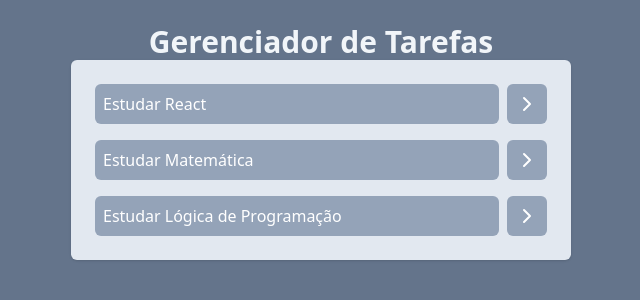
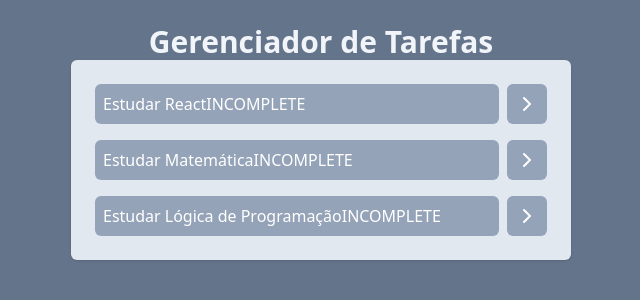
Before and after one commit to ismarsi-matheus/react.js, a React (Vite) app: page / in a window 1280 px wide. Shown: the top 300 px of the page, without its empty margins (319-959 px from the left). Built offline with nearby package versions, Linux system fonts and the light colour scheme.

Commit message:
função com props

```diff
--- a/src/App.jsx
+++ b/src/App.jsx
@@ -25,6 +25,24 @@
     },
   ]);
 
+  function onTaskClick(taskId) {
+    const newTasks = tasks.map(task => {
+      if (task.id === taskId) {
+        return { ...task, isCompleted: !task.isCompleted }
+      }
+
+      return task
+    })
+
+    setTasks(newTasks)
+  }
+
+
+
+
+
+
+
   return (
     <div className="w-screen h-screen bg-slate-500 flex justify-center p-6">
       <div className="w-[500px]">
@@ -32,7 +50,7 @@
           Gerenciador de Tarefas
         </h1>
         <AddTask />
-        <Tasks tasks={tasks} />
+        <Tasks tasks={tasks} onTaskClick={onTaskClick}/>
       </div>
     </div>
   );
--- a/src/components/Tasks.jsx
+++ b/src/components/Tasks.jsx
@@ -6,7 +6,9 @@
         <ul className="space-y-4 p-6 bg-slate-200 rounded-md shadow">
             {props.tasks.map((task) => (
                 <li key={task.id} className="flex gap-2">
-                    <button className="bg-slate-400 w-full text-left text-white p-2 rounded-md">{task.title}</button>
+                    <button onClick={() => props.onTaskClick(task.id)} className="bg-slate-400 w-full text-left text-white p-2 rounded-md">{task.title}
+                        {task.isCompleted ?"COMPLETE": "INCOMPLETE"}
+                    </button>
                     <button className="bg-slate-400 p-2 rounded-md text-white">
                         <ChevronRightIcon />
                     </button>
```
